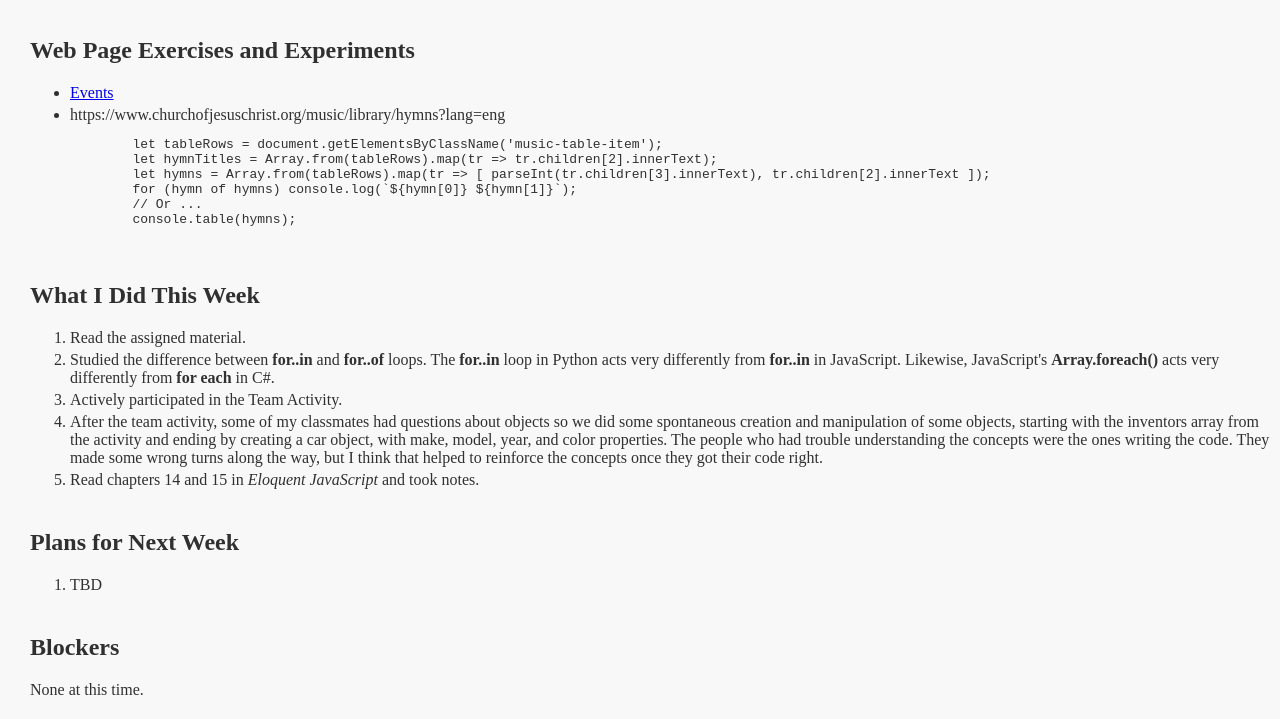
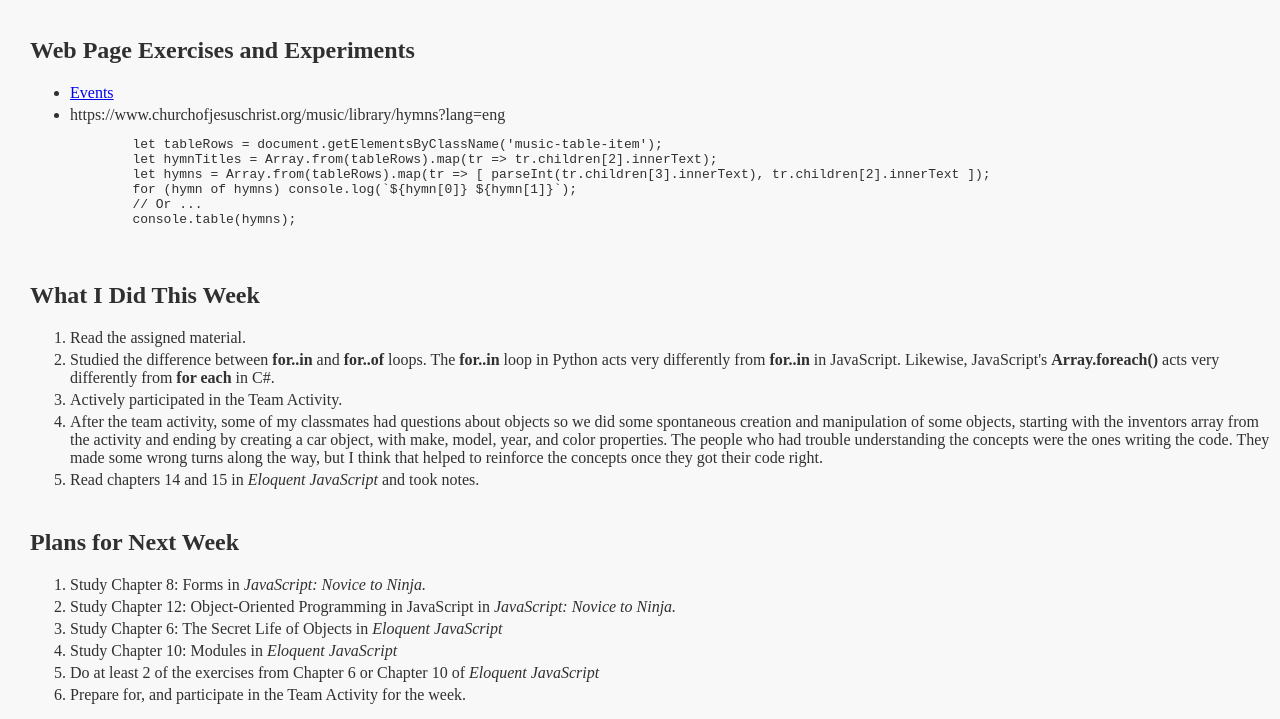
Before and after one commit to eolsenbyui/eolsenbyui.github.io, a plain HTML site: page wdd330/week03/index.html in a window 1280 px wide. Shown: the part 81-800 px from the top of the page. Drawn offline with Linux system fonts and the light colour scheme.

Commit message:
Get the Report ready to turn in.

```diff
--- a/wdd330/week03/index.html
+++ b/wdd330/week03/index.html
@@ -64,7 +64,16 @@
   <section>
     <h2>Plans for Next Week</h2>
     <ol>
-      <li>TBD</li>
+      <li>
+        Study Chapter 8: Forms in <em>JavaScript: Novice to Ninja.</em>
+      </li>
+      <li>
+        Study Chapter 12: Object-Oriented Programming in JavaScript in <em>JavaScript: Novice to Ninja.</em>
+      </li>
+      <li>Study Chapter 6: The Secret Life of Objects in <em>Eloquent JavaScript</em></li>
+      <li>Study Chapter 10: Modules in <em>Eloquent JavaScript</em></li>
+      <li>Do at least 2 of the exercises from Chapter 6 or Chapter 10 of <em>Eloquent JavaScript</em></li>
+      <li>Prepare for, and participate in the Team Activity for the week.</li>
     </ol>
   </section>
 
@@ -99,6 +108,7 @@
     <h2>Questions</h2>
     <ol>
       <li>To be, or not to be?  <em>That</em> is the question.</li>
+      <li>No further questions.</li>
     </ol>
   </section>
 
```
